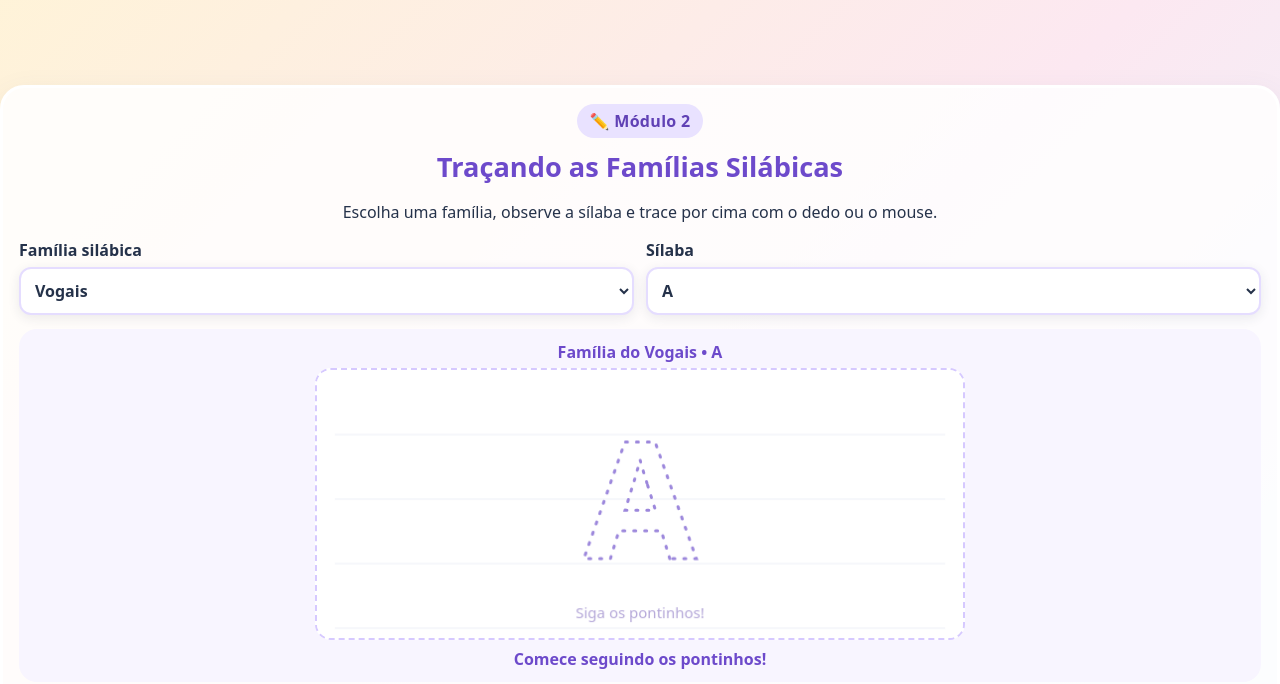
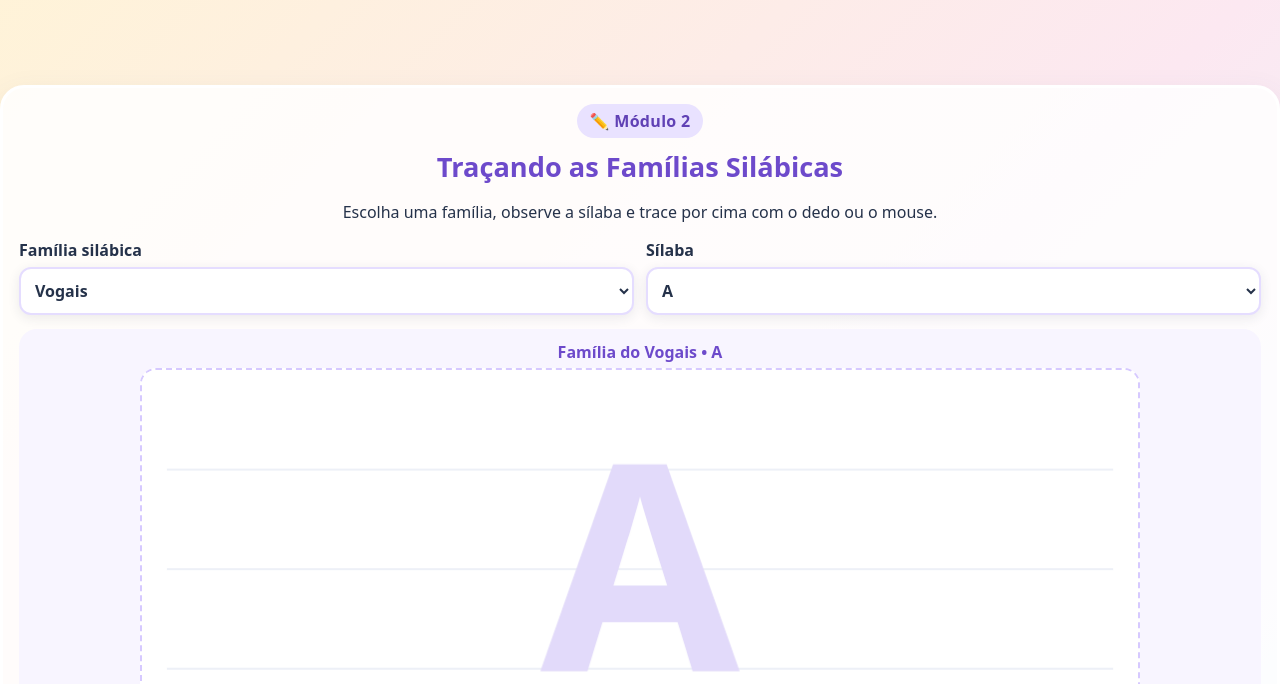
Before and after one commit to moreira6/letras, a plain HTML site: page index.html in a window 1280 px wide. Shown: the part 116-800 px from the top of the page. Drawn offline with Linux system fonts and the light colour scheme.

Commit message:
Add files via upload

```diff
--- a/index.html
+++ b/index.html
@@ -34,6 +34,7 @@ footer{text-align:center;color:#667085;font-size:.85rem;padding:12px}
 
 .topbar,.layout{display:none!important}
 .badge{letter-spacing:.02em}
+#traceCanvas{min-height:260px}
 #familySelect,#syllableSelect{background:#fff;color:var(--ink);border:2px solid #e5ddff;border-radius:12px;padding:10px;width:100%;font:inherit}
 
 </style>
@@ -83,8 +84,8 @@ footer{text-align:center;color:#667085;font-size:.85rem;padding:12px}
  </div>
  <div style="background:#f8f5ff;border-radius:18px;padding:12px;text-align:center">
   <div id="syllableHint" style="font-weight:750;color:#6d4acb;margin-bottom:5px">Trace a sílaba pontilhada</div>
-  <div style="position:relative;max-width:650px;margin:auto;background:white;border:2px dashed #d6c9ff;border-radius:16px;overflow:hidden">
-   <canvas id="traceCanvas" width="650" height="270" aria-label="Área para traçar a sílaba com o dedo ou mouse" style="display:block;width:100%;height:auto;touch-action:none;cursor:crosshair"></canvas>
+  <div style="position:relative;width:100%;max-width:1000px;margin:auto;background:white;border:2px dashed #d6c9ff;border-radius:16px;overflow:hidden">
+   <canvas id="traceCanvas" width="1000" height="460" aria-label="Área ampliada para traçar a sílaba com o dedo ou mouse" style="display:block;width:100%;height:auto;touch-action:none;cursor:crosshair"></canvas>
   </div>
   <div id="traceMessage" aria-live="polite" style="min-height:28px;font-weight:800;color:#6d4acb;padding-top:8px">Comece seguindo os pontinhos!</div>
  </div>
@@ -207,14 +208,13 @@ let familyIndex=0, syllableIndex=0, drawing=false, strokes=0, lastPoint=null;
 families.forEach((f,i)=>{const o=document.createElement('option');o.value=i;o.textContent=f[0]==='Vogais'?'Vogais':`Família do ${f[0]}`;familySelect.append(o)});
 function drawGuide(){
  const syllable=families[familyIndex][1][syllableIndex];
- tctx.clearRect(0,0,650,270);
- tctx.fillStyle='#fff';tctx.fillRect(0,0,650,270);
- tctx.strokeStyle='#edf0f7';tctx.lineWidth=1;
- for(let y=65;y<270;y+=65){tctx.beginPath();tctx.moveTo(18,y);tctx.lineTo(632,y);tctx.stroke()}
- tctx.save();tctx.font='900 164px system-ui, sans-serif';tctx.textAlign='center';tctx.textBaseline='middle';
- tctx.lineWidth=3;tctx.strokeStyle='#9c87dc';tctx.setLineDash([2,9]);tctx.lineCap='round';
- tctx.strokeText(syllable,325,143);tctx.restore();
- tctx.fillStyle='#b5a8d9';tctx.font='15px system-ui';tctx.textAlign='center';tctx.fillText('Siga os pontinhos!',325,250);
+ tctx.clearRect(0,0,1000,460);
+ tctx.fillStyle='#fff';tctx.fillRect(0,0,1000,460);
+ tctx.strokeStyle='#edf0f7';tctx.lineWidth=2;
+ for(let y=100;y<460;y+=100){tctx.beginPath();tctx.moveTo(25,y);tctx.lineTo(975,y);tctx.stroke()}
+ tctx.save();tctx.font='900 290px system-ui, sans-serif';tctx.textAlign='center';tctx.textBaseline='middle';
+ tctx.fillStyle='#e2dafa';tctx.fillText(syllable,500,220);tctx.restore();
+ tctx.fillStyle='#9b8bc5';tctx.font='20px system-ui';tctx.textAlign='center';tctx.fillText('Passe por cima da letra clarinha',500,430);
  strokes=0;lastPoint=null;
  document.getElementById('traceMessage').textContent='Comece seguindo os pontinhos!';
  document.getElementById('wordExample').textContent=families[familyIndex][2][syllableIndex];
```
Also changed, not shown: 1 other file.
